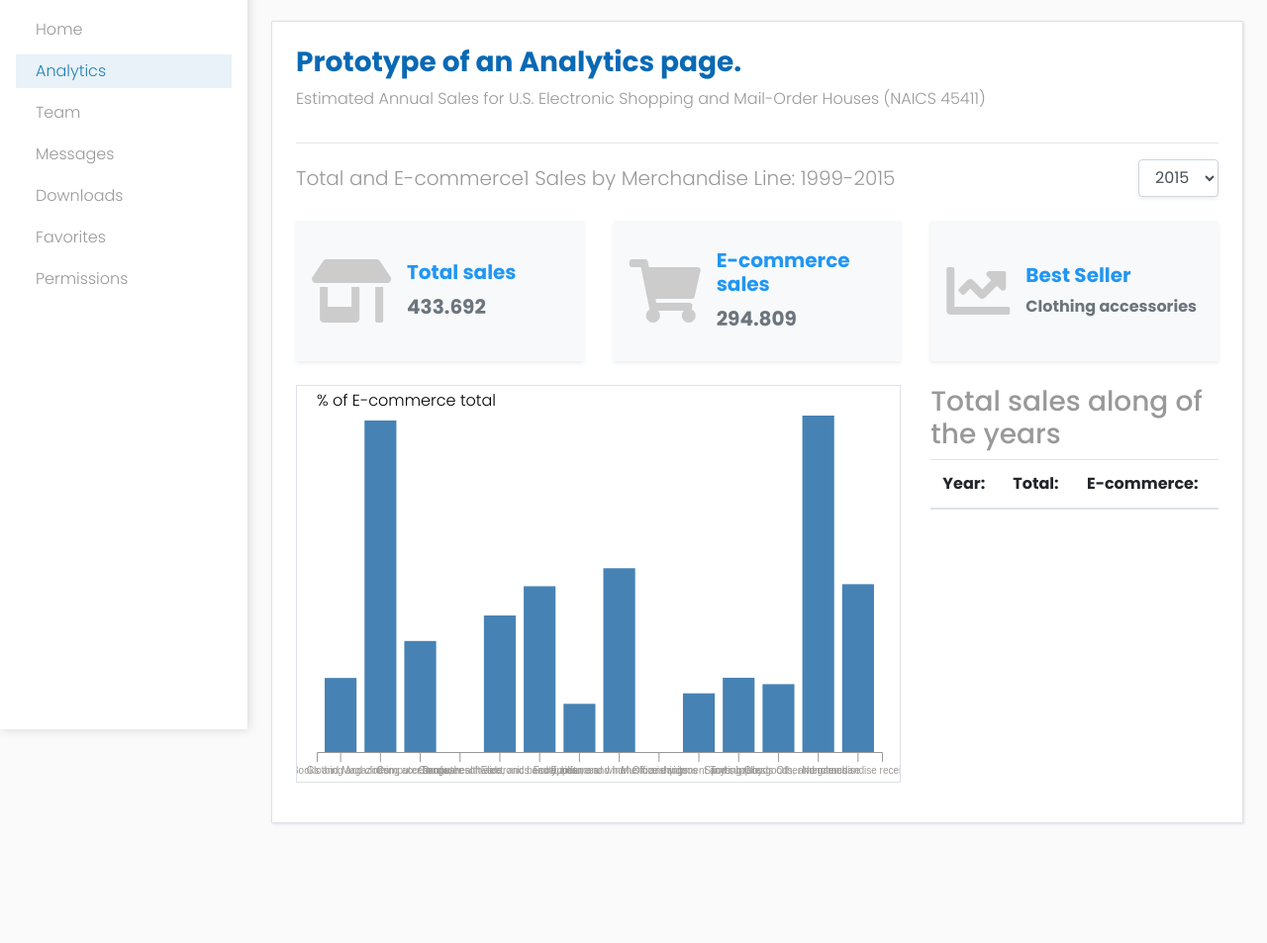
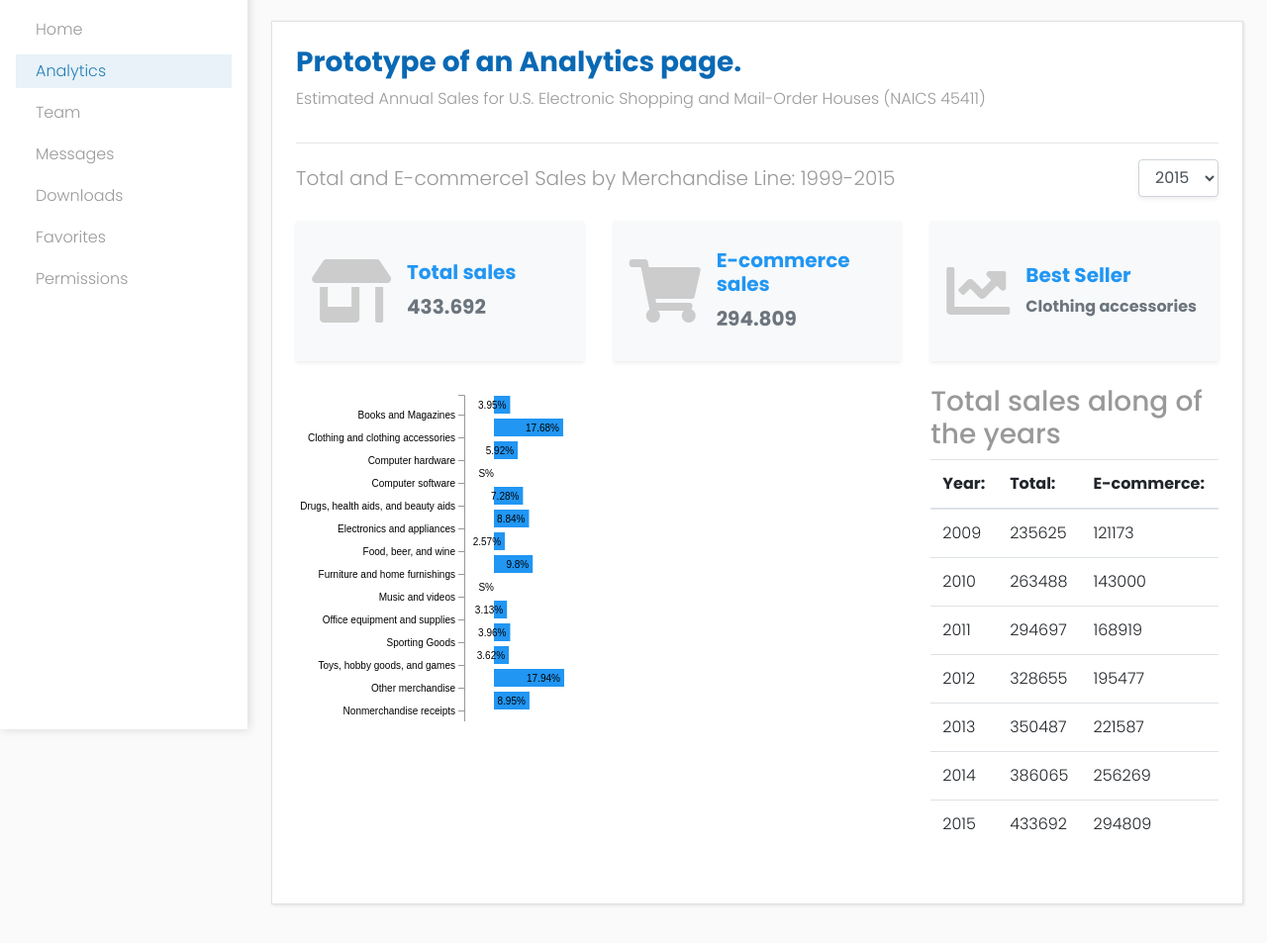
Before and after one commit to ilenon/visual-analytics, a plain HTML site: page index.html in a window 1280 px wide. Shown: the part 63-1016 px from the top of the page at 99% size. Before the commit the page ends 943 px from the top, so only its background shows below. Drawn offline with nearby package versions, Linux system fonts and the light colour scheme.

Commit message:
grafico horizontal

```diff
--- a/assets/css/style.css
+++ b/assets/css/style.css
@@ -29,20 +29,24 @@ a[data-toggle="collapse"] { position: relative; }
 #content { width: 100%; margin-left: 250px; transition: all 0.3s; }
 #content.active { margin-left: 0; }
 
-#main .svg-div {
-    display: inline-block;
+#chartID {
     position: relative;
-    width: 100%;
-    padding-bottom: 400px; /* aspect ratio */
-    vertical-align: top;
-    overflow: hidden;
 }
 
-#main .svg-div .svg-content {
+.svg-div .svg-content {
     display: inline-block;
     position: absolute;
     top: 0;
     left: 0;
+}
+
+svg rect {
+    fill: rgba(33, 150, 243, 1);
+}
+
+svg text {
+    font: 10px sans-serif;
+    text-anchor: end;
 }
 
 /** NAVBAR STYLES */
@@ -59,30 +63,6 @@ a[data-toggle="collapse"] { position: relative; }
 
 .info { height: 142px; }
 
-.axis path, .axis line {
-    fill: none;
-    stroke: #fff;
-  }
-.axis text {
-  	font-size: 13px;
-  }
-.bar {
-    fill: #8CD3DD;
-  }
-.bar:hover {
-    fill: #F56C4E;
-  }
-svg text.label {
-  fill:white;
-  font: 15px;
-  font-weight: 400;
-  text-anchor: middle;
-}
-
-.tick text {
-    display: flex;
-    word-wrap: break-word;
-}
 
 
 /* ---------------------------------------------------
--- a/assets/script/script.js
+++ b/assets/script/script.js
@@ -7,18 +7,25 @@ $(document).ready(function () {
 
 }); //document.ready
 
-var json = './data/total.json';
+var percent = './data/percent.json';
+var total = './data/total.json';
+var data = './data/data.json';
 /**
  * Loading data from Json'.
  */
 document.addEventListener("DOMContentLoaded", function (event) {
-    fetch(json)
+    fetch(percent)
         .then((response) => { return response.json(); })
         .then((data) => {
-            //var parsedData = parseData(data);
-            console.log(data)
             drawChart(data);
-            //createTable(parsedData);
+        })
+        .catch((err) => { console.log(err); })
+
+    fetch(data)
+        .then((response) => { return response.json(); })
+        .then((data) => {
+            var parsedData = getTotal(data);
+            createTable(parsedData);
         })
         .catch((err) => { console.log(err); })
 });
@@ -40,120 +47,95 @@ function parseData(data) {
     return arr;
 }
 
+function getTotal(data) {
+    var arr = [];
+    for (var i in data) {
+        arr.push({
+            year: i,
+            total: +data[i][0].total,
+            ecommerce: +data[i][0].ecommerce,
+        });
+    }
+    return arr;
+}
+
 function drawChart(data) {
 
-    var colors = d3.hsl("steelblue");
-
     // Set the dimensions of the canvas / graph
-    let margin = { top: 30, right: 20, bottom: 30, left: 20 },
+    let margin = { top: 30, right: 20, bottom: 30, left: 200 },
         width, // width gets defined below
         height = 400 - margin.top - margin.bottom;
 
     width = parseInt(d3.select('#chartID').style('width'), 10) - margin.left - margin.right;
 
-    // Set the scales ranges
-    var xScale = d3.scaleBand();
-    var yScale = d3.scaleLinear();
+    var xScale = d3.scaleLinear()
+        .domain([0, 100])
+        .range([1, width]);
+    var yScale = d3.scaleBand()
+        .rangeRound([0, height])
+        .domain(data.map((d) => d.product))
+        .padding(.2);
 
-    var formatPercent = d3.format("0.1");
+    var yAxis = d3.axisLeft()
+        .scale(yScale);
 
-    // Define xAxis and yAxis
-    var xAxis = d3.axisBottom().scale(xScale)
-        .tickSize(10)
-        .tickPadding(5);
+    var graph = d3.select('#chartID')
+        .append('svg')
+        .attr('width', width)
+        .attr('height', height)
+        ;
 
-    // Add svg canvas
-    var svg = d3.select("#chartID")
-        .append("div")
-        .classed("svg-div border", true) //container class to make it responsive
-        .append("svg")
-        .attr("height", height + margin.top + margin.bottom)
-        .classed("svg-content", true);
-
-    var artboard = svg.append("g")
-        .attr("transform", "translate(" + margin.left + "," + margin.top + ")");
-
-
-    // set the domain range from the data
-    xScale.domain(data.map(function (d) { return d.product }))
-        .range([0, width])
-        .padding(.2);
-    yScale.domain(d3.extent(data, function (d) {
-        console.log(d.total);
-        return d.total;
-    }))
-        .range([height, 0]);
-    //yScale.domain([0, d3.max(data, (d) => { return d.total })]);
-
-    // Add the X and Y Axis
-    var xAxisEl = artboard.append("g")
-        .attr("transform", "translate(0," + height + ")");
-
-    var rectGrp = svg.append('g')
-        .attr('transform', 'translate(' + margin.left + ',' + margin.top + ')');
-
-    rectGrp.selectAll('rect')
+    var bar = graph.selectAll('g')
         .data(data)
         .enter()
-        .append('rect')
-        .attr('width', (d) => {
-            return xScale.bandwidth(d.product);
-        })
-        //.attr('width', xScale.bandwidth())
-        .attr('height', function (d, i) {
-            console.log(height - yScale(d.total))
-            return height - yScale(d.total);
-        })
-        .attr('x', function (d) {
-            return xScale(d.product);
-        })
-        .attr('y', function (d, i) {
-            return yScale(d.total)
-        })
-        .attr('fill', function (d, i) {
-            return colors;
+        .append('g')
+        .attr('transform', (d, i) => {
+            return 'translate(' + margin.left + ',' + yScale(d.product) + ')';
         });
 
-    svg.append('text')
-        .attr('x', 20)
-        .attr('y', 20)
-        .text('% of E-commerce total');
+    var gy = graph.append("g")
+        .attr('fill', 'black')
+        .attr('transform', 'translate(170, 10)')
+        .call(yAxis);
 
-    svg.selectAll('rect')
-        .on('mouseenter', function (actual, i) {
-            d3.select(this).attr('opacity', 0.5)
+    var svg = d3.select('svg');
+
+    svg.selectAll('text')
+        .attr('fill', '#000');
+
+    bar.append('rect')
+        .attr('width', (d) => {
+            return xScale(d.total);
         })
-        .on('mouseleave', function (actual, i) {
-            d3.select(this).attr('opacity', 1)
+        .attr('height', yScale.bandwidth())
+        .attr('y', 0)
+        .attr('x', 0);
+
+    bar.append('text')
+        .attr('x', (d) => {
+            return xScale(d.total) - (margin.right / 5);
         })
+        .attr('y', (d) => {
+            return yScale.bandwidth(d.product) / 2;
+        })
+        .attr('dy', '.35em')
+        .text((d) => { return d.total + "%"; });
 
     /**
      * Function to resize svg -----------------------------------------------------------------
      */
     function setChart() {
         // reset the width
-        width = parseInt(d3.select('.svg-div').style('width'), 10) - margin.left - margin.right;
+        width = parseInt(d3.select('#chartID').style('width'), 10) - margin.left - margin.right;
 
         // set the svg dimensions
-        svg.attr("width", width + margin.left + margin.right);
-        rectGrp.attr("width", width + margin.left + margin.right);
-
-        // Set new range for xScale
-        xScale.range([0, width])
-            .padding(.2);
-
-        // give the x axis the resized scale
-        xAxis.scale(xScale);
-
-        // draw the new xAxis
-        xAxisEl.call(xAxis);
-
-        d3.selectAll('rect')
+        graph.attr("width", width + margin.left + margin.right);
+        xScale = d3.scaleLinear()
+            .domain([0, 100])
+            .range([1, width]);
+        bar.selectAll('rect')
             .attr('width', (d) => {
-                return xScale.bandwidth(d.product);
-            })
-            .attr('x', function (d) {
-                return xScale(d.product);
+                return xScale(d.total);
             });
     };
 
--- /dev/null
+++ b/data/percent.json
@@ -0,0 +1,58 @@
+[
+    {
+        "product": "Books and Magazines",
+        "total": 3.95
+    },
+    {
+        "product": "Clothing and clothing accessories",
+        "total": 17.68
+    },
+    {
+        "product": "Computer hardware",
+        "total": 5.92
+    },
+    {
+        "product": "Computer software",
+        "total": "S"
+    },
+    {
+        "product": "Drugs, health aids, and beauty aids",
+        "total": 7.28
+    },
+    {
+        "product": "Electronics and appliances",
+        "total": 8.84
+    },
+    {
+        "product": "Food, beer, and wine",
+        "total": 2.57
+    },
+    {
+        "product": "Furniture and home furnishings",
+        "total": 9.80
+    },
+    {
+        "product": "Music and videos",
+        "total": "S"
+    },
+    {
+        "product": "Office equipment and supplies",
+        "total": 3.13
+    },
+    {
+        "product": "Sporting Goods",
+        "total": 3.96
+    },
+    {
+        "product": "Toys, hobby goods, and games",
+        "total": 3.62
+    },
+    {
+        "product": "Other merchandise",
+        "total": 17.94
+    },
+    {
+        "product": "Nonmerchandise receipts",
+        "total": 8.95
+    }
+]
--- a/index.html
+++ b/index.html
@@ -102,7 +102,8 @@
                             <div id="main" class="main position-relative mb-3">
                                 <div class="row">
 
-                                    <div id="chartID" class="col-lg-8">
+                                    <div class="col-lg-8">
+                                        <div id="chartID"></div>
                                     </div>
 
                                     <div class="col-lg-4">
```
